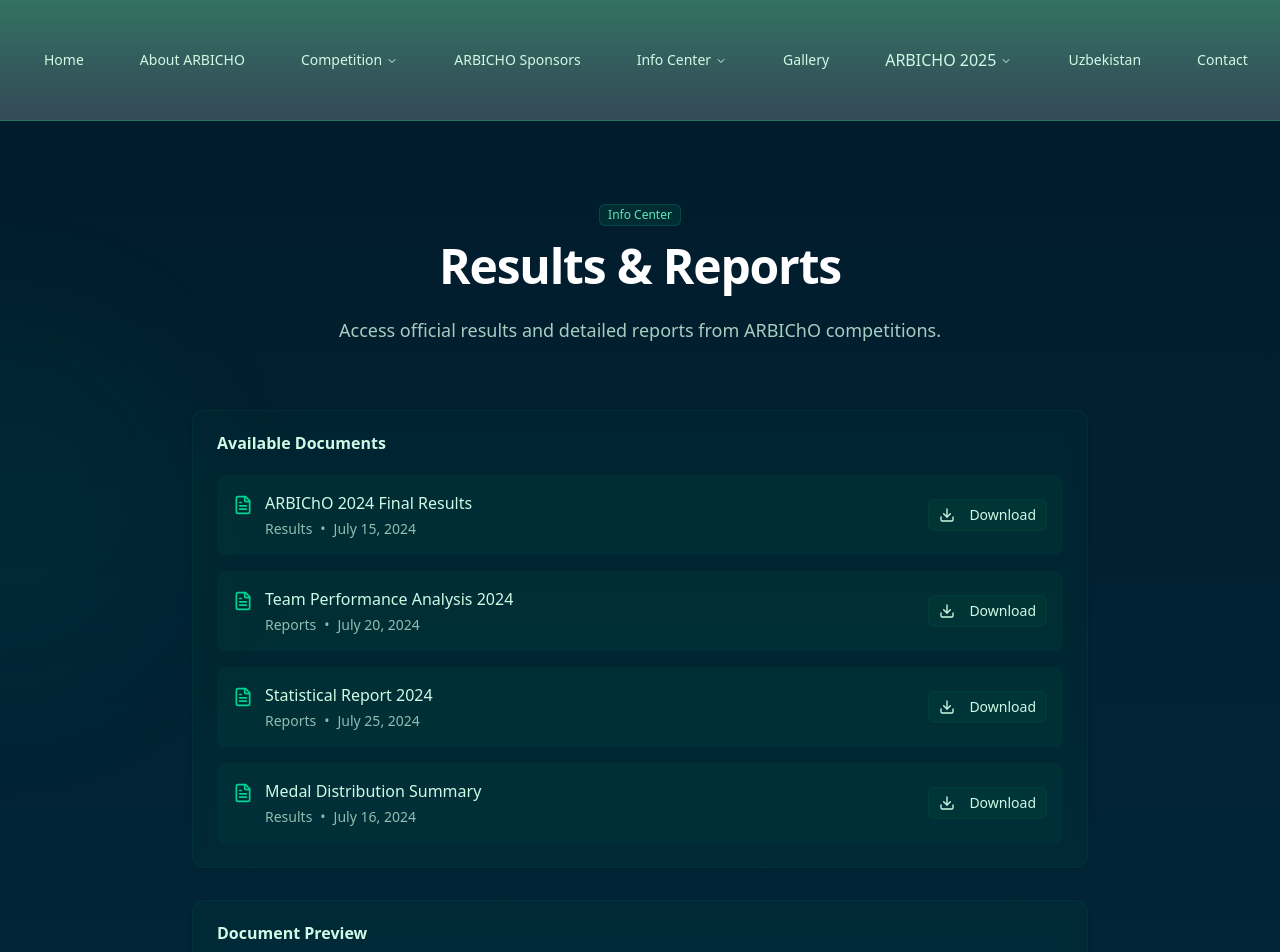
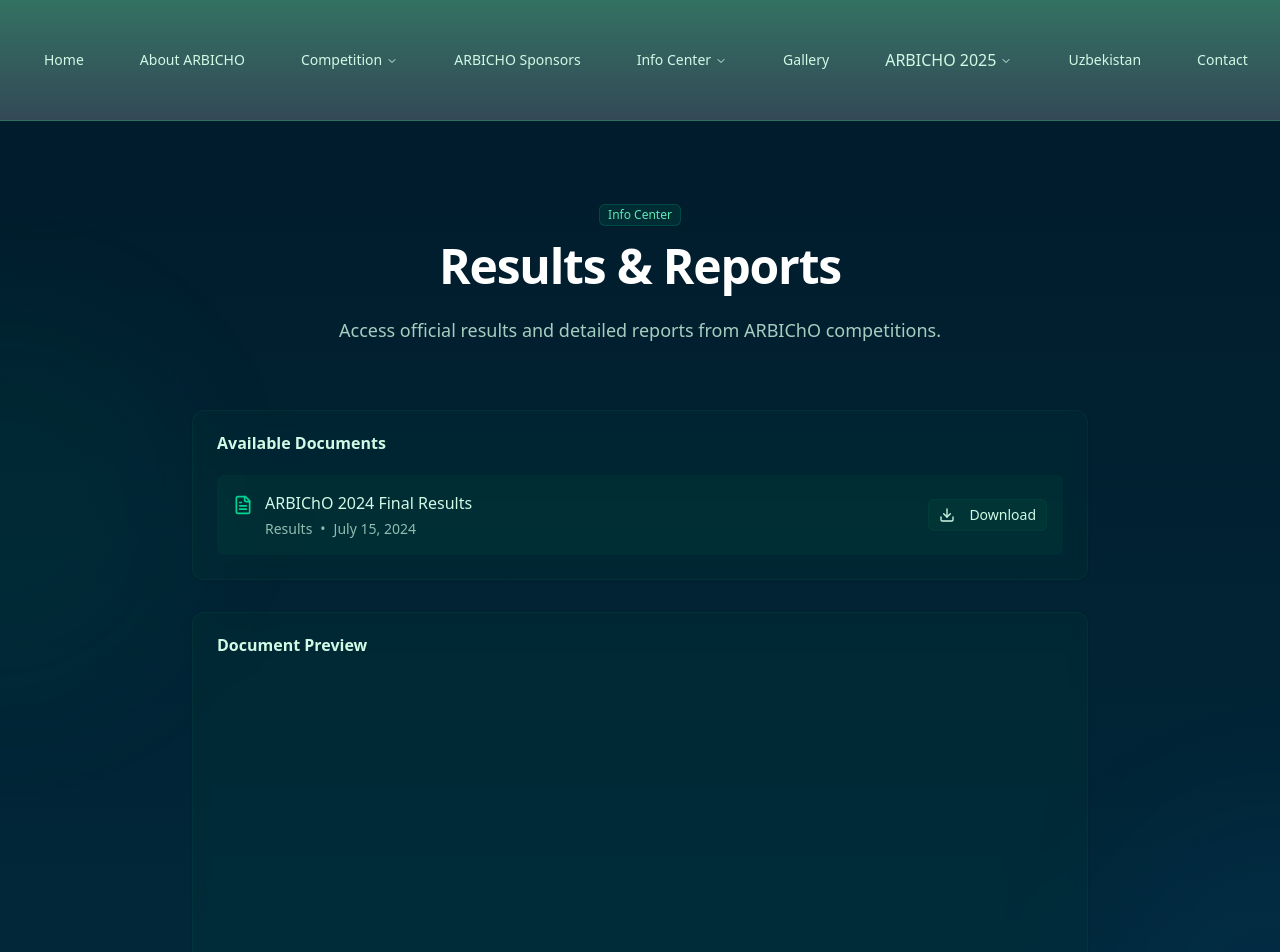
Before and after one commit to OkiljonDadakhanov/testing, a Next.js app: page /results in a window 1280 px wide. Shown: the top 952 px of the page. Built offline with nearby package versions, Linux system fonts and the light colour scheme.

Commit message:
added pdf files

```diff
--- a/app/results/page.tsx
+++ b/app/results/page.tsx
@@ -7,27 +7,10 @@
   {
     title: "ARBIChO 2024 Final Results",
     category: "Results",
-    file: "/docs/dmbook.pdf",
+    file: "/docs/results.pdf",
     date: "July 15, 2024",
   },
-  {
-    title: "Team Performance Analysis 2024",
-    category: "Reports",
-    file: "/documents/team-analysis-2024.pdf",
-    date: "July 20, 2024",
-  },
-  {
-    title: "Statistical Report 2024",
-    category: "Reports",
-    file: "/documents/statistical-report-2024.pdf",
-    date: "July 25, 2024",
-  },
-  {
-    title: "Medal Distribution Summary",
-    category: "Results",
-    file: "/documents/medal-distribution-2024.pdf",
-    date: "July 16, 2024",
-  },
+
 ];
 
 export default function ResultsReportsPage() {
@@ -107,7 +90,7 @@
               </CardHeader>
               <CardContent>
                 <iframe
-                  src="/docs/dmbook.pdf"
+                  src="/docs/results.pdf"
                   className="w-full h-[600px] rounded-lg"
                   title="Document Preview"
                 />
```
Also changed, not shown: 2 other files (tests, documents, lock files or other folders).
